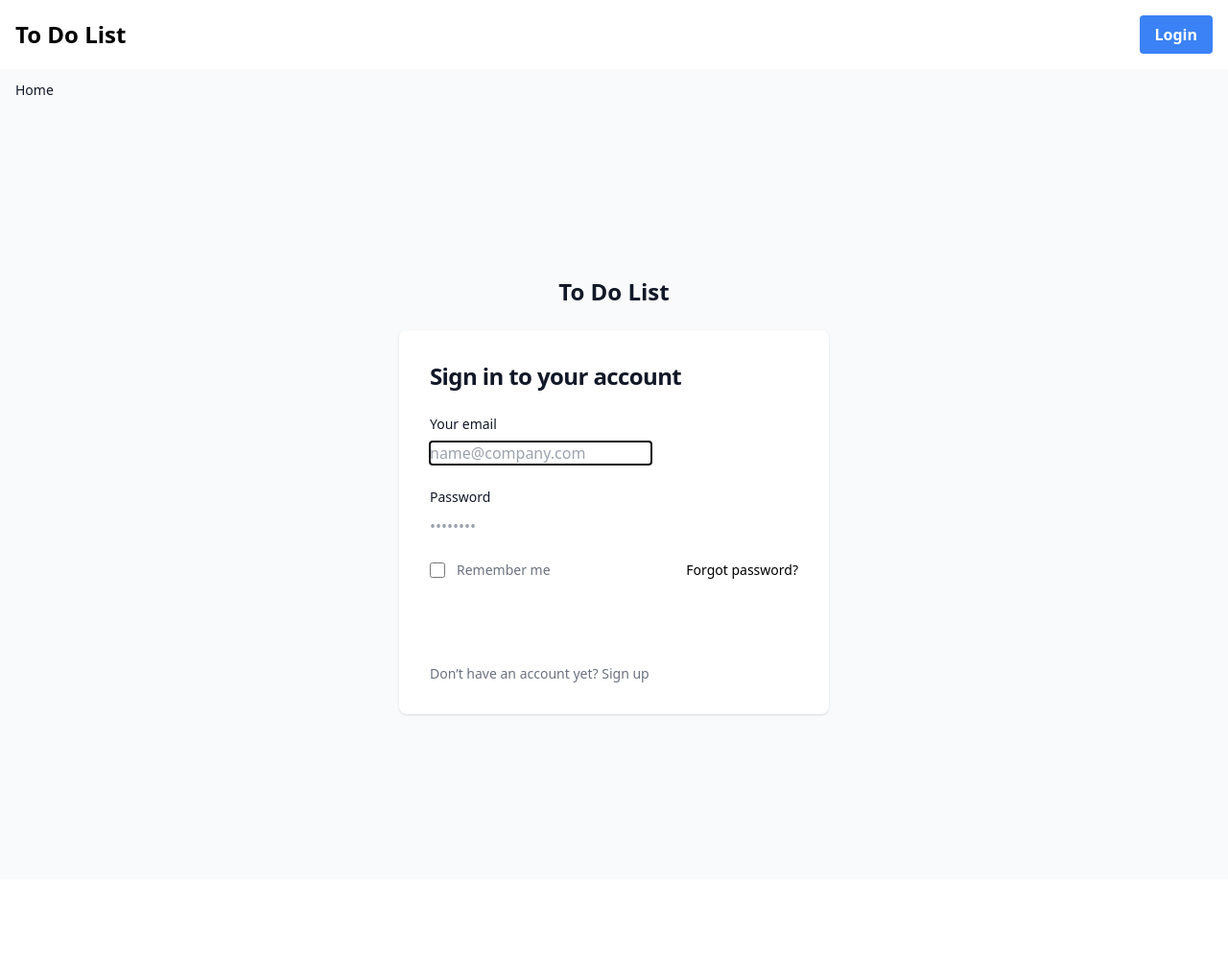
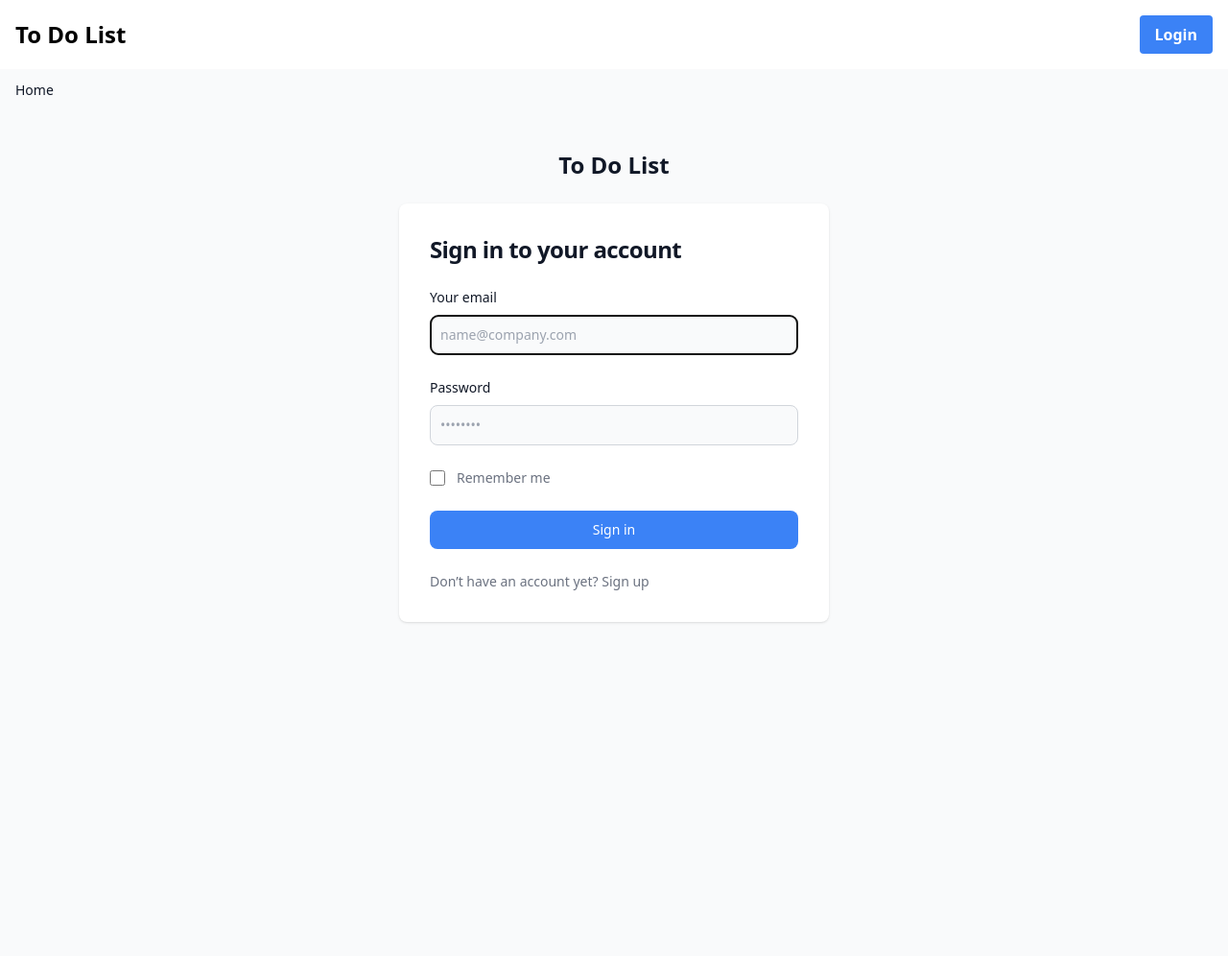
Before and after one commit to TimCauss/todo-symfony, a Symfony app: template templates/security/login.html.twig in a window 1280 px wide. Shown: the whole page at 96% size. Before the commit the page ends 746 px from the top, so only its background shows below. Run offline with Twig, Linux system fonts and the light colour scheme; the template is opened without the code that fills it, so the values that code supplies are empty; some libraries are stand-ins or nearby versions.

Commit message:
login style done

```diff
--- a/templates/security/login.html.twig
+++ b/templates/security/login.html.twig
@@ -8,8 +8,8 @@
         <div class="alert alert-danger">{{ error.messageKey|trans(error.messageData, 'security') }}</div>
     {% endif %}
 
-    <section class="bg-gray-50 dark:bg-gray-900">
-  <div class="flex flex-col items-center justify-center px-6 py-1 mx-auto md:h-screen lg:py-0">
+    <section class="bg-gray-50 py-10 dark:bg-gray-900">
+  <div class="flex flex-col items-center px-6 py-1 mx-auto md:h-screen lg:py-0">
       <a href="/" class="flex items-center mb-6 text-2xl font-semibold text-gray-900 dark:text-white">
           To Do List
       </a>
@@ -21,11 +21,11 @@
               <form class="space-y-4 md:space-y-6" action="#">
                   <div class="justify-center">
                       <label for="inputEmail" class=" block mb-2 text-sm font-medium text-gray-900 dark:text-white">Your email</label>
-                      <input type="email" value="{{ last_username }}" name="email" id="inputEmail" class="form-control" autocomplete="email" required autofocus class="bg-gray-50 border border-gray-300 text-gray-900 sm:text-sm rounded-lg focus:ring-primary-600 focus:border-primary-600 block w-full p-2.5 dark:bg-gray-700 dark:border-gray-600 dark:placeholder-gray-400 dark:text-white dark:focus:ring-blue-500 dark:focus:border-blue-500" placeholder="name@company.com" required="">
+                      <input type="email" value="{{ last_username }}" name="email" autocomplete="email" required autofocus class="bg-gray-50 border border-gray-300 text-gray-900 sm:text-sm rounded-lg focus:ring-primary-600 focus:border-primary-600 block w-full p-2.5 dark:bg-gray-700 dark:border-gray-600 dark:placeholder-gray-400 dark:text-white dark:focus:ring-blue-500 dark:focus:border-blue-500" placeholder="name@company.com">
                   </div>
                   <div>
                       <label for="inputPassword" class="block mb-2 text-sm font-medium text-gray-900 dark:text-white">Password</label>
-                      <input type="password" name="password" id="inputPassword" class="form-control" autocomplete="current-password" required placeholder="••••••••" class="bg-gray-50 border border-gray-300 text-gray-900 sm:text-sm rounded-lg focus:ring-primary-600 focus:border-primary-600 block w-full p-2.5 dark:bg-gray-700 dark:border-gray-600 dark:placeholder-gray-400 dark:text-white dark:focus:ring-blue-500 dark:focus:border-blue-500" required="">
+                      <input type="password" name="password" id="inputPassword" autocomplete="current-password" required placeholder="••••••••" class="bg-gray-50 border border-gray-300 text-gray-900 sm:text-sm rounded-lg focus:ring-primary-600 focus:border-primary-600 block w-full p-2.5 dark:bg-gray-700 dark:border-gray-600 dark:placeholder-gray-400 dark:text-white dark:focus:ring-blue-500 dark:focus:border-blue-500" required="">
                   </div>
                   <div class="flex items-center justify-between">
                       <div class="flex items-start">
@@ -36,10 +36,10 @@
                             <label for="remember" class="text-gray-500 dark:text-gray-300">Remember me</label>
                           </div>
                       </div>
-                      <a href="/forgot" class="text-sm font-medium text-primary-600 hover:underline dark:text-primary-500">Forgot password?</a>
+                      <a href="/forgot" class="text-sm text-white font-medium text-primary-600 hover:underline dark:text-primary-500">Forgot password?</a>
                   </div>
                 <input type="hidden" name="_csrf_token" value="{{ csrf_token('authenticate') }}">
-                  <button type="submit" class="w-full text-white bg-primary-600 hover:bg-primary-700 focus:ring-4 focus:outline-none focus:ring-primary-300 font-medium rounded-lg text-sm px-5 py-2.5 text-center dark:bg-primary-600 dark:hover:bg-primary-700 dark:focus:ring-primary-800">Sign in</button>
+                  <button type="submit" class="w-full text-white bg-blue-500 hover:bg-blue-700 focus:ring-4 focus:outline-none focus:ring-primary-300 font-medium rounded-lg text-sm px-5 py-2.5 text-center">Sign in</button>
                   <p class="text-sm font-light text-gray-500 dark:text-gray-400">
                       Don’t have an account yet? <a href="/register" class="font-medium text-primary-600 hover:underline dark:text-primary-500">Sign up</a>
                   </p>
```
